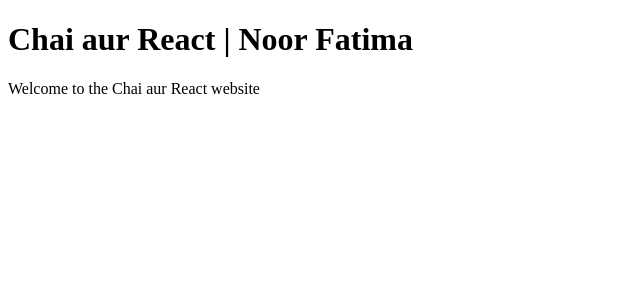
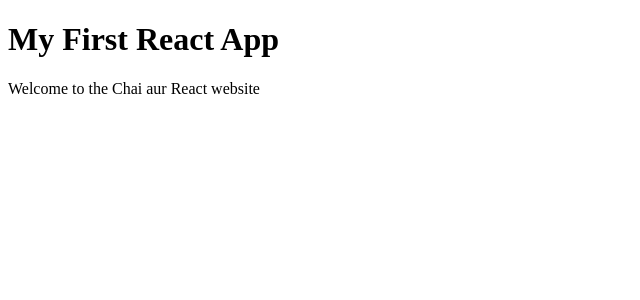
Before and after one commit to NoorFatima-developer/Learn-React-in-Depth, a React (Vite) app in the folder vite-project/: page / in a window 1280 px wide. Shown: the top 300 px of the page, without its empty margins (0-640 px from the left). Built offline with nearby package versions, Linux system fonts and the light colour scheme.

Commit message:
code is added

```diff
--- a/vite-project/src/App.jsx
+++ b/vite-project/src/App.jsx
@@ -3,7 +3,6 @@ function App() {
   return (
    <>
    <h1>Chai aur React | Noor Fatima </h1>
-   <p>Welcome to the Chai aur React website</p>
    </>
   )
 }
--- a/vite-project/src/main.jsx
+++ b/vite-project/src/main.jsx
@@ -1,6 +1,8 @@
 import { StrictMode } from 'react'
 import { createRoot } from 'react-dom/client'
 import App from './App.jsx'
+
+// Ab compiler jo h babel wo jsx yani js k andr jo ye html code h osko js m convert kr rha hai behind the scene...
 
 
 function MyApp(){
@@ -17,6 +19,11 @@ function MyApp(){
 
 createRoot(document.getElementById('root')).render(
   <StrictMode>
-    <App />
+    <MyApp />
   </StrictMode>,
 )
+  // React akhir h tu js e h na so we can do this below as well...
+//   createRoot(document.getElementById('root')).render(
+//     MyApp()
+//   )
+// )
```
